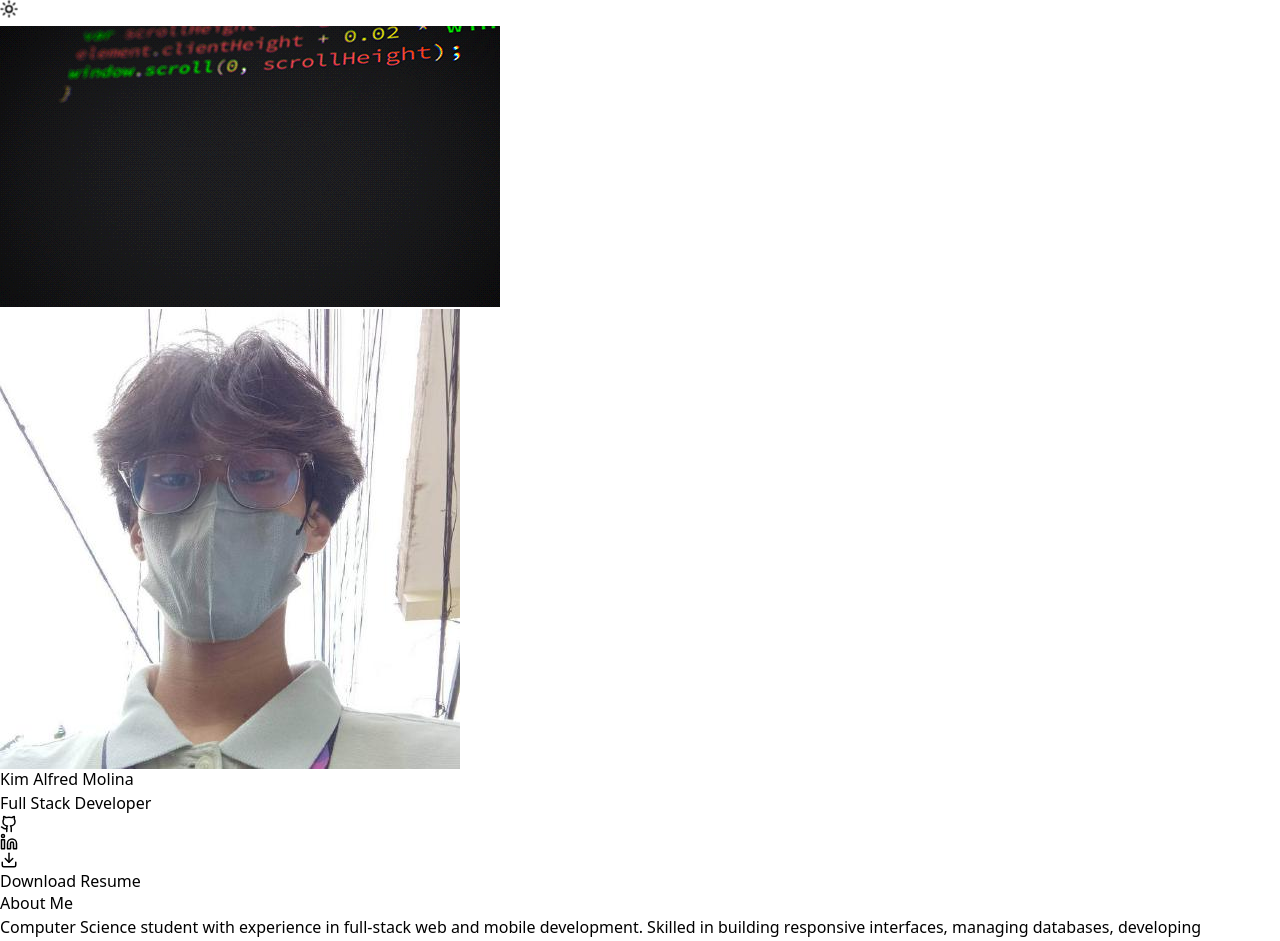
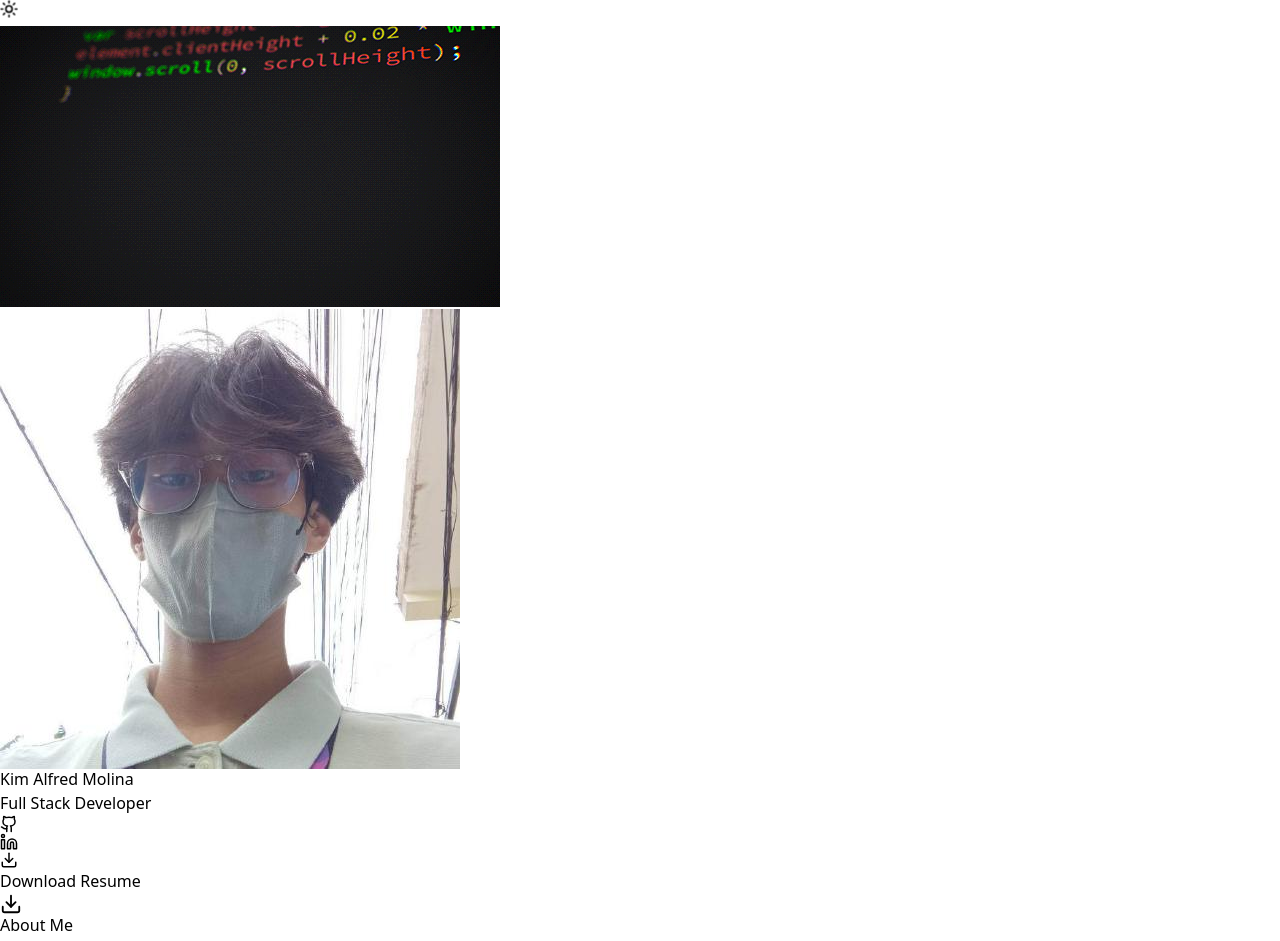
Before and after one commit to kimalfredmolina/KimAlfred-Portfolio, a React (Vite) app: page / in a window 1280 px wide. Shown: the top 941 px of the page. Built offline with nearby package versions, Linux system fonts and the light colour scheme.

Commit message:
Fixes the Framer motion and updated the resume button

```diff
--- a/src/components/AboutPage.jsx
+++ b/src/components/AboutPage.jsx
@@ -1,5 +1,5 @@
 import React, { useState } from 'react';
-import { motion } from 'framer-motion';
+import { motion, AnimatePresence } from 'framer-motion';
 import { Phone, Mail } from 'lucide-react';
 import { GitHubCalendar } from 'react-github-calendar';
 
@@ -16,11 +16,11 @@ const AboutPage = ({ isDark }) => {
   };
 
   const itemVariants = {
-    hidden: { opacity: 0, y: 8 },
+    hidden: { opacity: 0, y: 22 },
     visible: {
       opacity: 1,
       y: 0,
-      transition: { duration: 0.25 },
+      transition: { duration: 1.5 },
     },
   };
 
@@ -170,9 +170,18 @@ const AboutPage = ({ isDark }) => {
             </div>
           </div>
 
-          {/* Calendar Container with better spacing */}
-          <div className="w-full">
-            {/* Desktop View */}
+          {/* Calendar Container */}
+          <div className="relative min-h-[170px]">
+            <AnimatePresence mode="wait">
+              <motion.div
+                key={selectedYear}
+                initial={{ opacity: 0 }}
+                animate={{ opacity: 1 }}
+                exit={{ opacity: 0 }}
+                transition={{ duration: 0.25 }}
+                className="absolute inset-0 w-full"
+              >
+                {/* Desktop */}
                 <div className="hidden md:block">
                   <div className="flex justify-center">
                     <GitHubCalendar
@@ -182,14 +191,11 @@ const AboutPage = ({ isDark }) => {
                       blockSize={12}
                       blockMargin={4}
                       fontSize={13}
-                  style={{
-                    margin: '0 auto',
-                  }}
                     />
                   </div>
                 </div>
 
-            {/* Tablet View */}
+                {/* Tablet */}
                 <div className="hidden sm:block md:hidden overflow-x-auto pb-4">
                   <div className="min-w-[650px]">
                     <GitHubCalendar
@@ -203,7 +209,7 @@ const AboutPage = ({ isDark }) => {
                   </div>
                 </div>
 
-            {/* Mobile View */}
+                {/* Mobile */}
                 <div className="block sm:hidden overflow-x-auto pb-4">
                   <div className="min-w-[600px]">
                     <GitHubCalendar
@@ -216,6 +222,8 @@ const AboutPage = ({ isDark }) => {
                     />
                   </div>
                 </div>
+              </motion.div>
+            </AnimatePresence>
           </div>
         </motion.div>
       </motion.div>
--- a/src/components/ProfilePage.jsx
+++ b/src/components/ProfilePage.jsx
@@ -128,16 +128,25 @@ export default function ProfileCard({ isDark, setIsDark }) {
 
             {/* Download Button - Right Side */}
             <motion.button
-              whileHover={{ scale: 1.02 }}
-              whileTap={{ scale: 0.98 }}
-              className={`px-6 py-2.5 rounded-lg font-medium flex items-center gap-2 border-2 transition-colors duration-300 ${
-                isDark
-                  ? 'border-gray-400 text-gray-300 hover:bg-[#334155]'
-                  : 'border-gray-800 text-gray-800 hover:bg-gray-50'
-              }`}
+              whileHover={{ scale: 1.03 }}
+              whileTap={{ scale: 0.97 }}
+              className={`group relative inline-flex h-12 items-center justify-center overflow-hidden rounded-lg px-6 font-medium transition-colors duration-500
+                ${
+                  isDark
+                    ? 'bg-neutral-950 text-neutral-200 border border-gray-600'
+                    : 'bg-neutral-900 text-neutral-100 border border-gray-300'
+                }`}
             >
-              <Download size={18} />
-              Download Resume
+              {/* Text */}
+              <div className="translate-y-0 opacity-100 transition duration-500 group-hover:-translate-y-[150%] group-hover:opacity-0 flex items-center gap-2">
+                <Download size={18} />
+                Download Resume
+              </div>
+
+              {/* Icon (slides up) */}
+              <div className="absolute translate-y-[150%] opacity-0 transition duration-500 group-hover:translate-y-0 group-hover:opacity-100">
+                <Download size={22} />
+              </div>
             </motion.button>
           </div>
         </motion.div>
```
Lines whose indentation alone changed are shown as unchanged.
